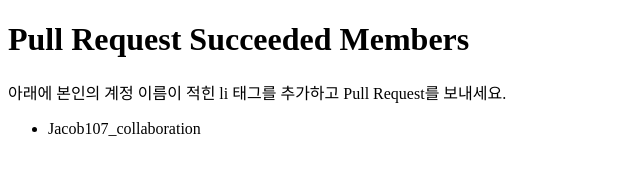
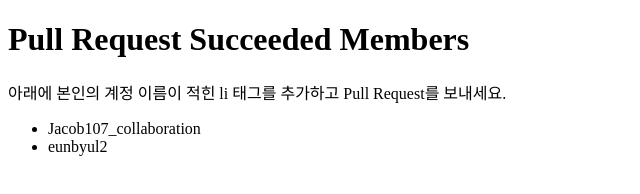
Before and after one commit to jocob107/collaboration1, a plain HTML site: page index.html in a window 1280 px wide. Shown: the full height of the page, 0-640 px from the left. Drawn offline with Linux system fonts and the light colour scheme.

Commit message:
첫번째 커밋
이름추가

```diff
--- a/index.html
+++ b/index.html
@@ -7,6 +7,7 @@
     </p>
     <ul>
       <li>Jacob107_collaboration</li>
+      <li>eunbyul2</li>
 
     </ul>
   </body>
```
